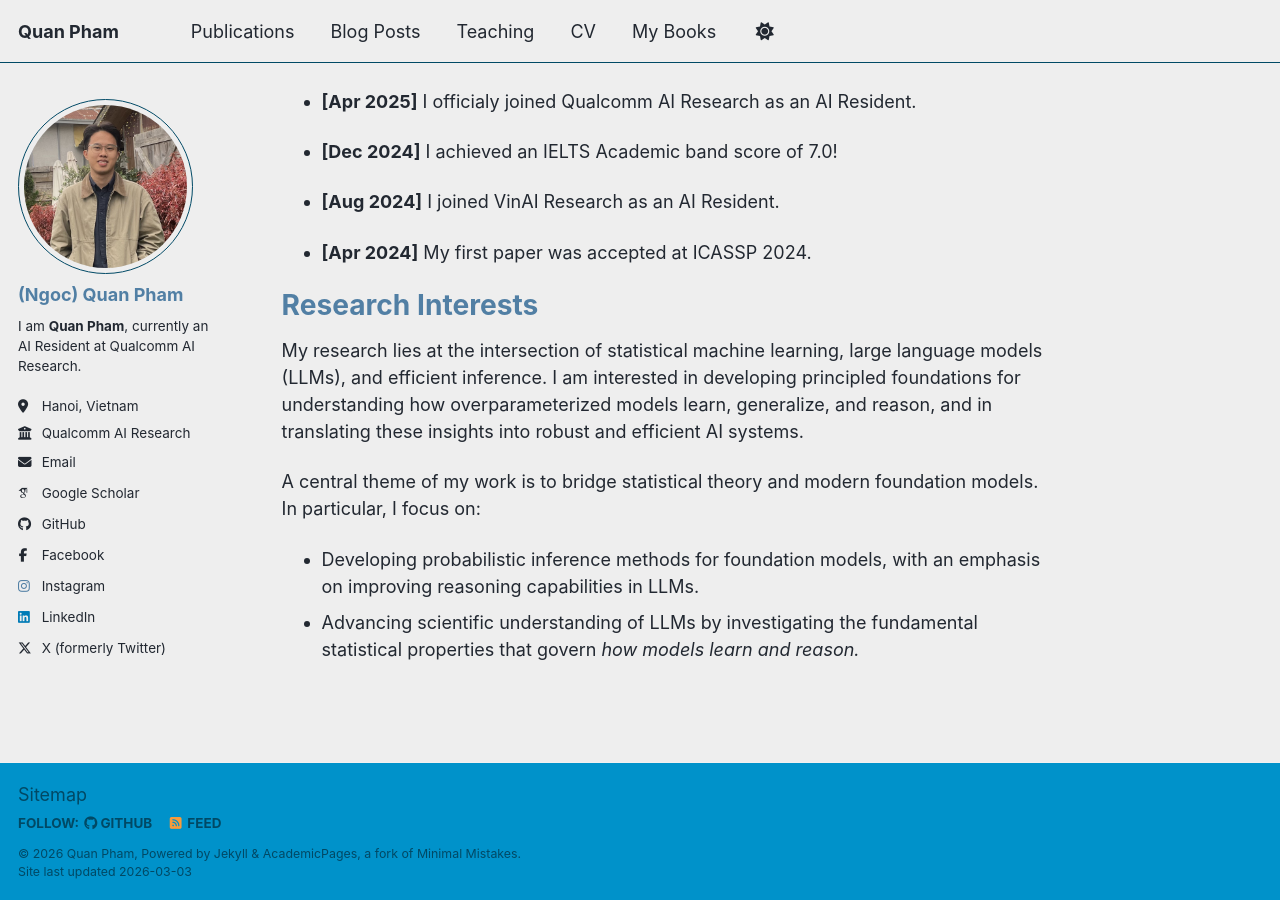
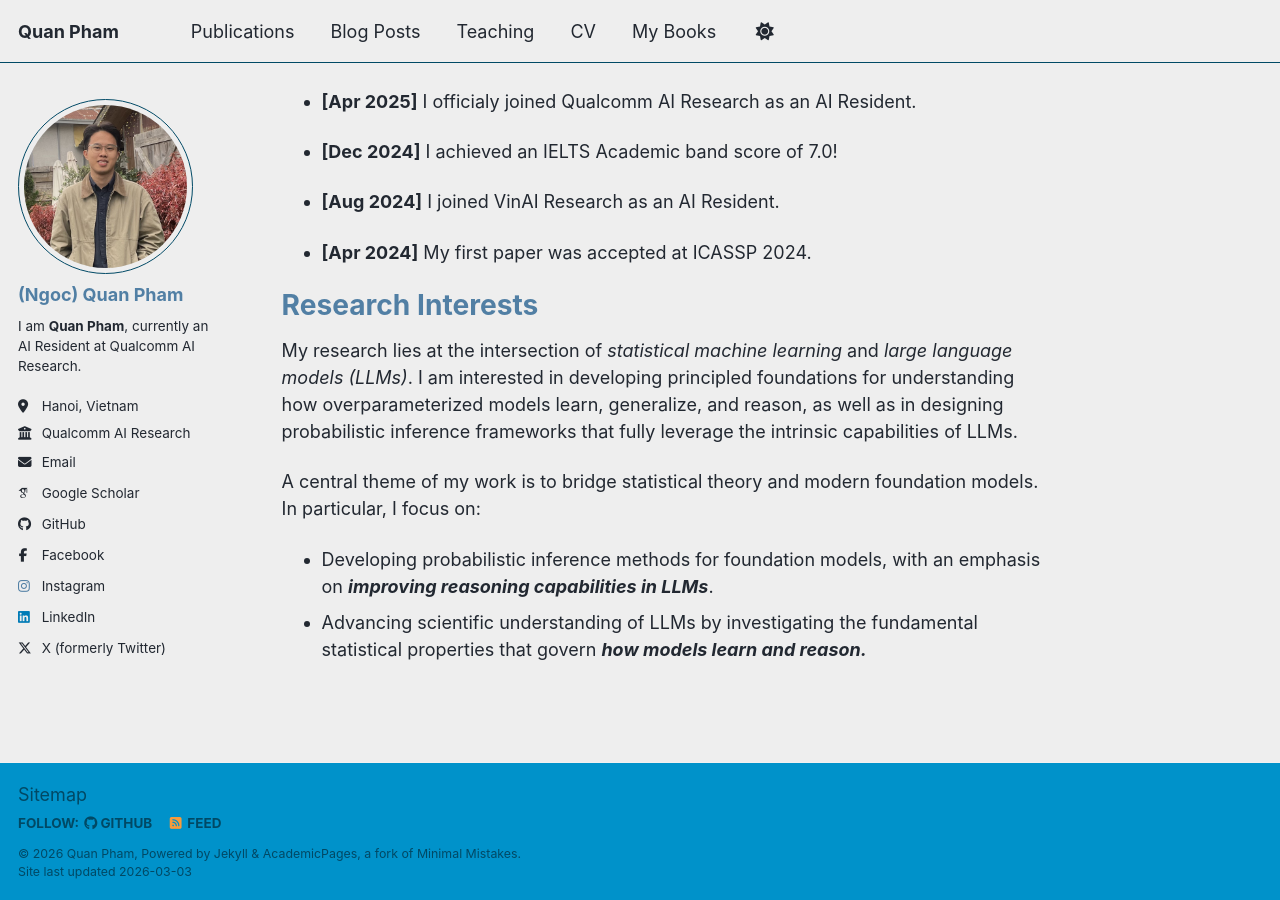
Before and after one commit to ngocquanai/ngocquanai.github.io, a Jekyll site: the page built from _pages/about.md, in a window 1280 px wide and 900 px high, scrolled down 674 px. Built offline with Jekyll 4.4.1, drawn with Linux system fonts in a browser that asks for light colours; some web fonts are replaced; a script bundle is joined from its source files by our own code; library files that are not in the unit come from our copies; some of the changed text lies outside the part shown.

Commit message:
add tracker

```diff
--- a/_includes/analytics.html
+++ b/_includes/analytics.html
@@ -12,3 +12,5 @@
 {% endcase %}
 
 {% endif %}
+
+<script type="text/javascript" id="mapmyvisitors" src="//mapmyvisitors.com/map.js?d=xjlcrMYh5mtsK8UZhQQkl9zuk77M_5Nb0W5OCYCEhC0&cl=ffffff&w=a"></script>
--- a/_pages/about.md
+++ b/_pages/about.md
@@ -35,9 +35,9 @@ Outside of research, I love traveling to collect new experiences (and photos) as
 
 # Research Interests
 
-My research lies at the intersection of statistical machine learning, large language models (LLMs), and efficient inference. I am interested in developing principled foundations for understanding how overparameterized models learn, generalize, and reason, and in translating these insights into robust and efficient AI systems.
+My research lies at the intersection of *statistical machine learning* and *large language models (LLMs)*. I am interested in developing principled foundations for understanding how overparameterized models learn, generalize, and reason, as well as in designing probabilistic inference frameworks that fully leverage the intrinsic capabilities of LLMs.
 
 A central theme of my work is to bridge statistical theory and modern foundation models. In particular, I focus on:
 
-- Developing probabilistic inference methods for foundation models, with an emphasis on improving reasoning capabilities in LLMs.
-- Advancing scientific understanding of LLMs by investigating the fundamental statistical properties that govern *how models learn and reason.*
+- Developing probabilistic inference methods for foundation models, with an emphasis on ***improving reasoning capabilities in LLMs***.
+- Advancing scientific understanding of LLMs by investigating the fundamental statistical properties that govern ***how models learn and reason.***
```
Also changed, not shown: other parts of _pages/about.md (+1 -1 lines), _teaching/ctb.md (+2 -2 lines).
